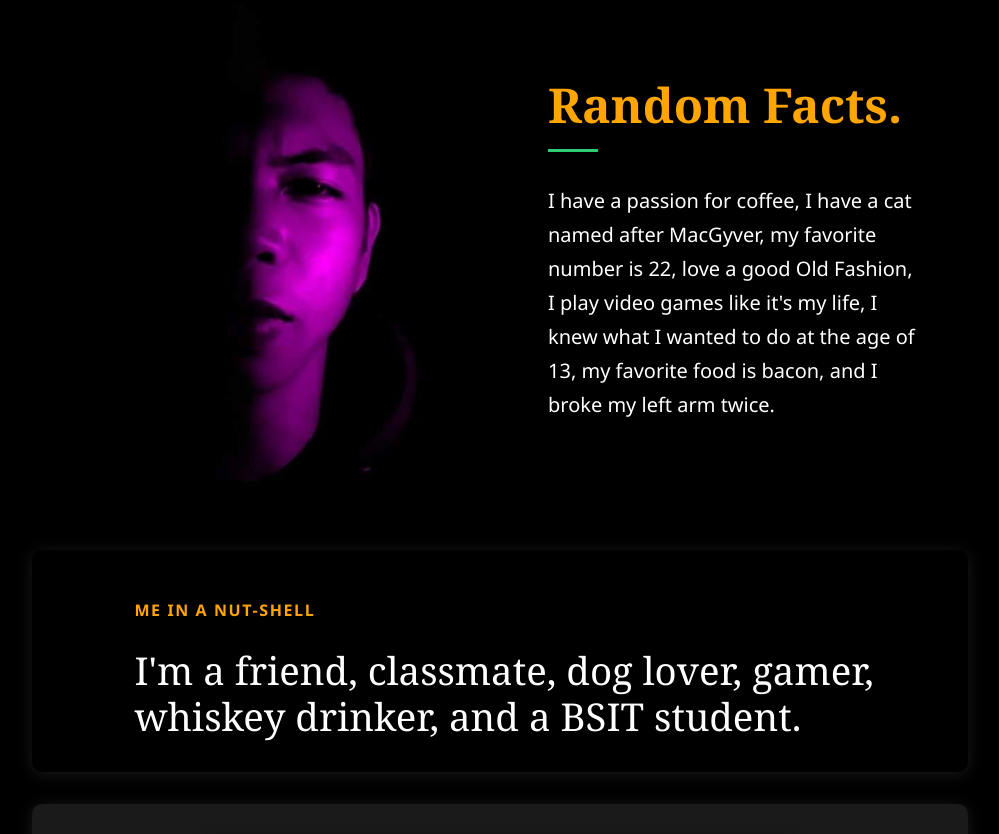
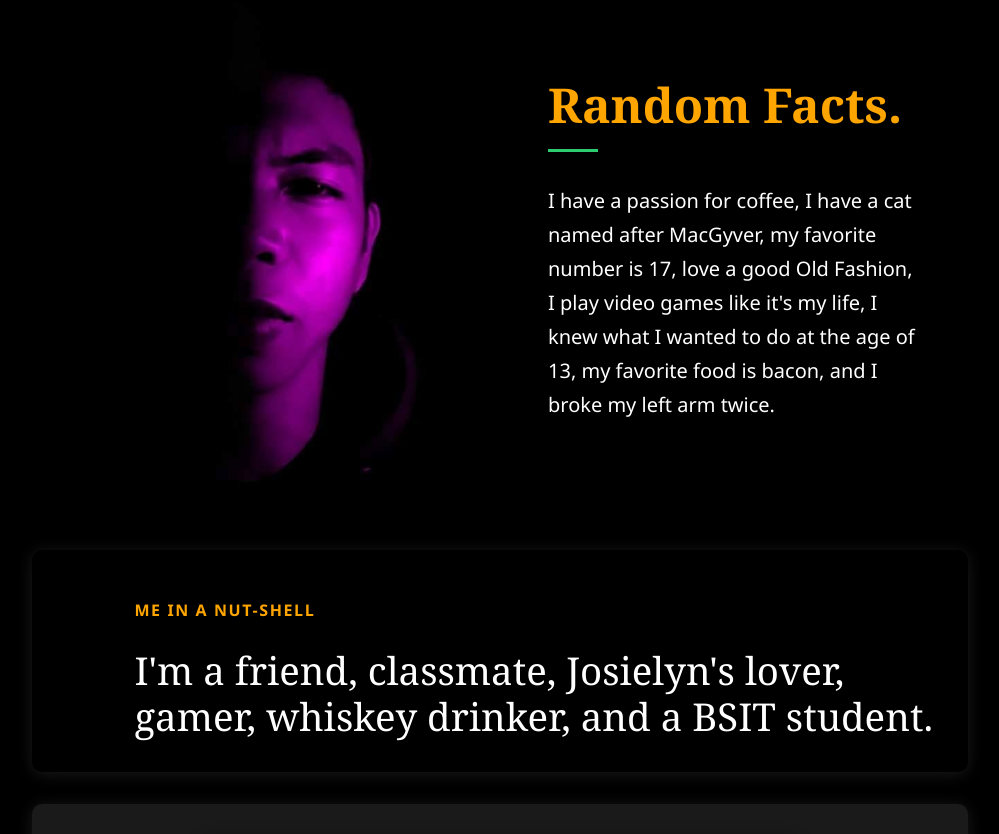
Before and after one commit to eyy17/coly, a plain HTML site: page index.html in a window 1280 px wide. Shown: the part 633-1467 px from the top of the page, without its empty margins (140-1139 px from the left). Drawn offline with Linux system fonts and the light colour scheme; grey boxes are pictures that could not be loaded.

Commit message:
Update index.html

```diff
--- a/index.html
+++ b/index.html
@@ -31,13 +31,13 @@
             <div class="split-image"></div>
             <div class="split-content">
                 <h2>Random Facts.</h2>
-                <p>I have a passion for coffee, I have a cat named after MacGyver, my favorite number is 22, love a good Old Fashion, I play video games like it's my life, I knew what I wanted to do at the age of 13, my favorite food is bacon, and I broke my left arm twice.</p>
+                <p>I have a passion for coffee, I have a cat named after MacGyver, my favorite number is 17, love a good Old Fashion, I play video games like it's my life, I knew what I wanted to do at the age of 13, my favorite food is bacon, and I broke my left arm twice.</p>
             </div>
         </div>
 
         <div class="section nutshell-section" id="nut-shell">
             <span class="nutshell-label">ME IN A NUT-SHELL</span>
-            <h3 class="nutshell-main">I'm a friend, classmate, dog lover, gamer, whiskey drinker, and a BSIT student.</h3>
+            <h3 class="nutshell-main">I'm a friend, classmate, Josielyn's lover, gamer, whiskey drinker, and a BSIT student.</h3>
         </div>
         <div class="section video-section" id="video">
             <video id="about-video" muted loop width="100%" poster="me.jpg" style="max-width: 600px; display: block; margin: 0 auto; border-radius: 12px; box-shadow: 0 2px 15px rgba(0,0,0,0.3);">
```
